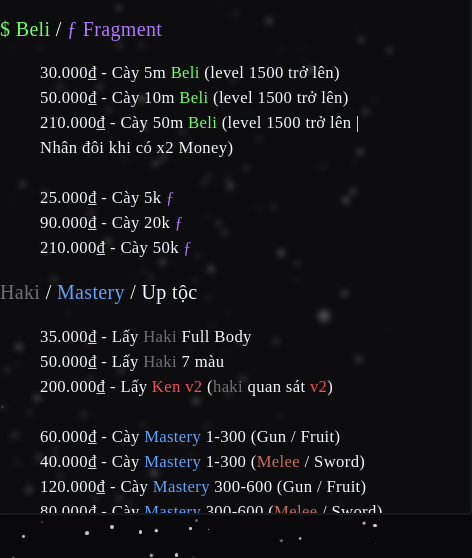
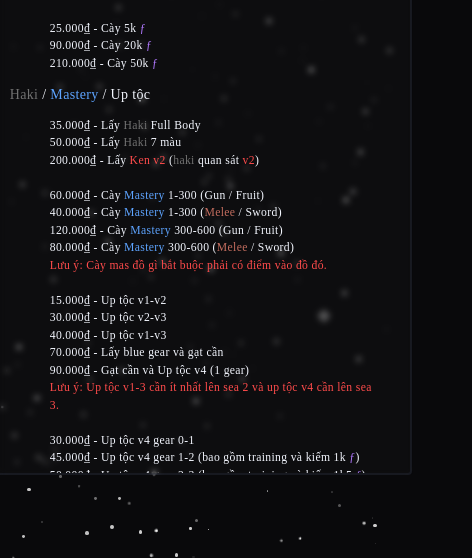
Before and after one commit to shirenez/blox-fruit-shop, a plain HTML site: page index.html in a window 390 px wide. Shown: the part 286-844 px from the top of the page, 472 px wide, since content can reach past the window. Drawn offline with Linux system fonts and the light colour scheme; files whose address does not match are found by name; a web font is replaced by a local one.

Commit message:
third commit

```diff
--- a/style.css
+++ b/style.css
@@ -67,6 +67,39 @@ html, body {
     overflow-y: auto;
     font-size: 20px;
     backdrop-filter: blur(3px);
+}
+
+/* For screens larger than 1200px */
+@media (min-width: 1200px) {
+    .home {
+        max-width: 1300px;
+        font-size: 22px;
+    }
+}
+
+/* For screens between 768px and 1199px */
+@media (max-width: 1199px) {
+    .home {
+        max-width: 1125px;
+        font-size: 18px;
+    }
+}
+
+/* For screens smaller than 768px */
+@media (max-width: 767px) {
+    .home {
+        max-width: 90%;
+        font-size: 16px;
+    }
+}
+
+/* Optional: For very small screens (phones) */
+@media (max-width: 480px) {
+    .home {
+        max-width: 95%;
+        font-size: 14px;
+        padding: 20px 30px; /* Adjust padding for smaller screens */
+    }
 }
 #background {
     min-height: 100%;
```
